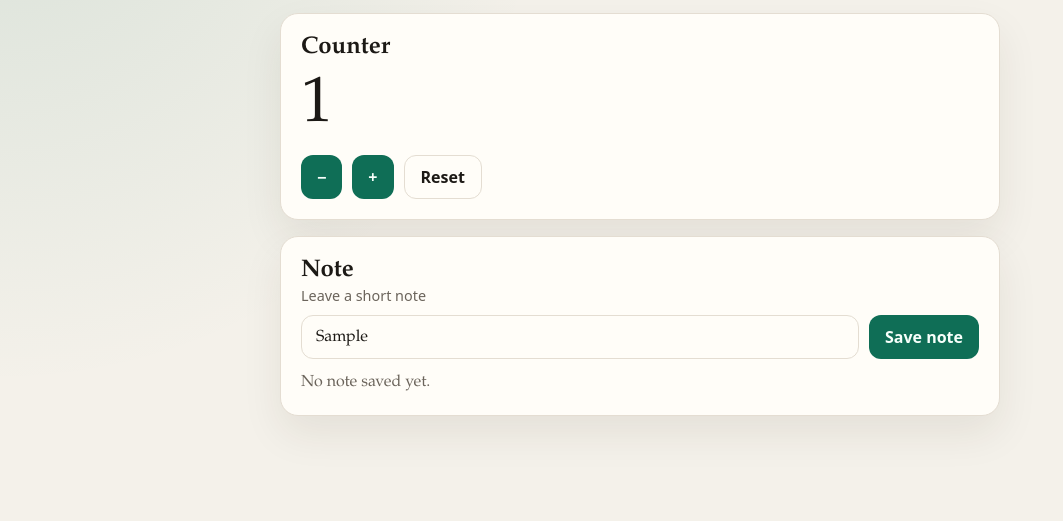
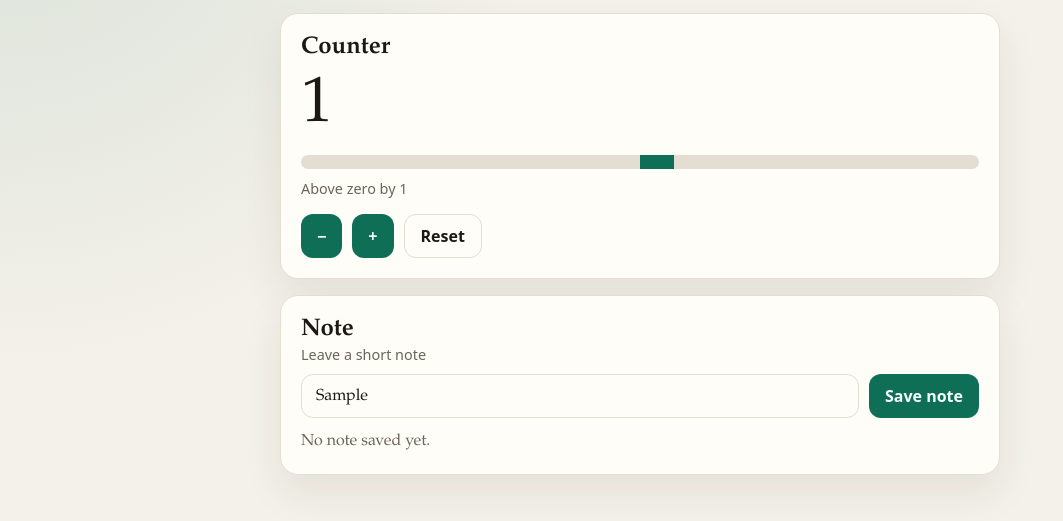
Before and after one commit to jaishaanth-dev/testing-repo, a plain HTML site: page index.html in a window 1280 px wide. Both pictures are taken after typing "Sample" into the empty fields and a click on the button "Increase count". Shown: the part 167-688 px from the top of the page, without its empty margins (0-1063 px from the left). Drawn offline with Linux system fonts and the light colour scheme.

Commit message:
Show the count as a level around zero.
The bar grows to the right above zero and to the left below zero, up to ten.

```diff
--- a/app.js
+++ b/app.js
@@ -8,6 +8,20 @@ let count = Number(localStorage.getItem("count") || 0);
 function renderCount() {
   countEl.textContent = String(count);
   localStorage.setItem("count", String(count));
+  const span = 10;
+  const clamped = Math.max(-span, Math.min(span, count));
+  const magnitude = (Math.abs(clamped) / span) * 50;
+  const fill = document.querySelector("#level-fill");
+  fill.style.width = magnitude + "%";
+  fill.style.marginLeft = clamped >= 0 ? "50%" : 50 - magnitude + "%";
+  const label = document.querySelector("#level-label");
+  if (count === 0) {
+    label.textContent = "Level 0";
+  } else if (count > 0) {
+    label.textContent = "Above zero by " + count;
+  } else {
+    label.textContent = "Below zero by " + Math.abs(count);
+  }
 }
 
 function renderNote() {
--- a/index.html
+++ b/index.html
@@ -22,6 +22,8 @@
       <section class="card" aria-labelledby="counter-title">
         <h2 id="counter-title">Counter</h2>
         <p class="count" id="count" aria-live="polite">0</p>
+        <div class="level" aria-hidden="true"><span id="level-fill"></span></div>
+        <p class="hint" id="level-label">Level 0</p>
         <div class="row">
           <button type="button" id="decrement" aria-label="Decrease count">−</button>
           <button type="button" id="increment" aria-label="Increase count">+</button>
--- a/styles.css
+++ b/styles.css
@@ -95,6 +95,29 @@ label,
   font-variant-numeric: tabular-nums;
 }
 
+.level {
+  position: relative;
+  height: 14px;
+  border-radius: 99px;
+  background: var(--line);
+  overflow: hidden;
+}
+
+.level span {
+  position: absolute;
+  top: 0;
+  bottom: 0;
+  width: 0;
+  background: var(--accent);
+}
+
+.hint {
+  margin: 10px 0 16px;
+  color: var(--muted);
+  font-family: ui-sans-serif, system-ui, sans-serif;
+  font-size: 0.9rem;
+}
+
 .row,
 form {
   display: flex;
```
